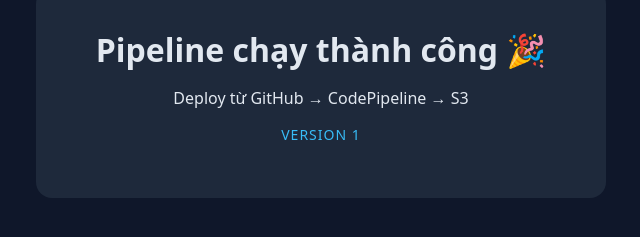
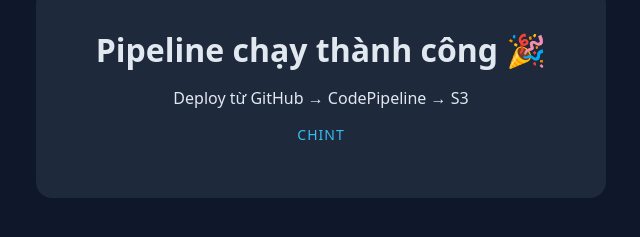
Before and after one commit to Chi2k1/cicd-demo, a plain HTML site: page index.html in a window 1280 px wide. Shown: the part 307-544 px from the top of the page, 319-959 px from the left. Drawn offline with Linux system fonts and the light colour scheme.

Commit message:
Update version text in index.html

```diff
--- a/index.html
+++ b/index.html
@@ -16,7 +16,7 @@
   <div class="card">
     <h1>Pipeline chạy thành công 🎉</h1>
     <p>Deploy từ GitHub → CodePipeline → S3</p>
-    <p class="v">VERSION 1</p>
+    <p class="v">CHINT</p>
   </div>
 </body>
 </html>
```
